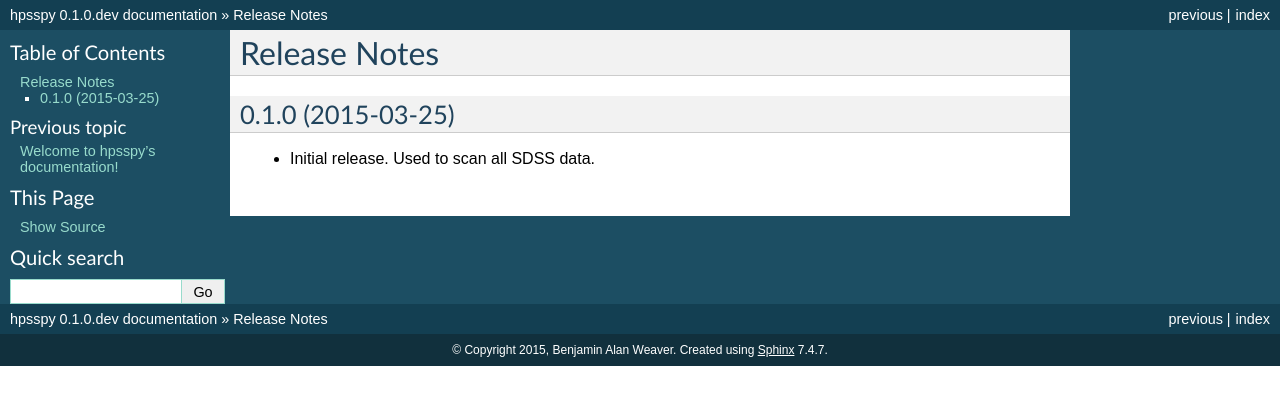
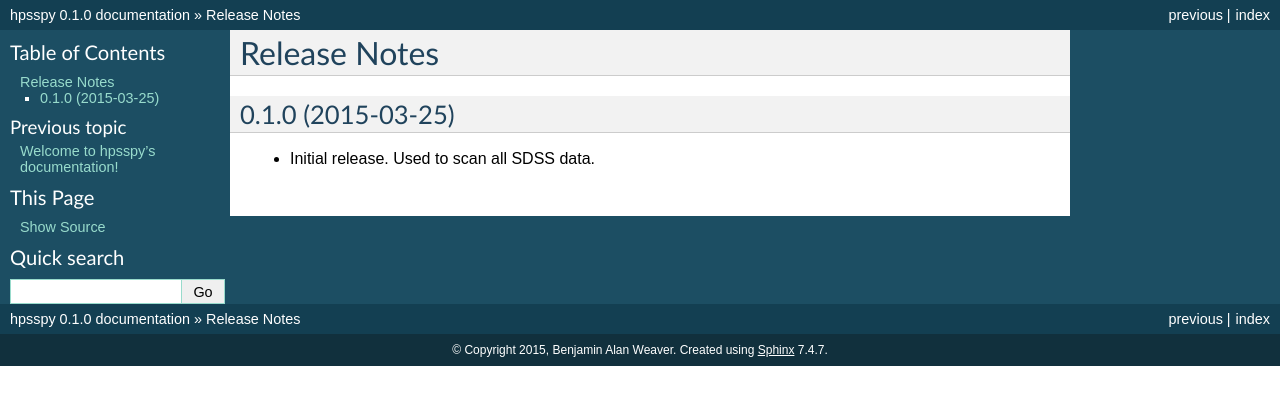
Before and after one commit to weaverba137/hpsspy, a Sphinx documentation site: the page built from doc/changes.rst, in a window 1280 px wide. Shown: the top 405 px of the page. Built offline with Sphinx 7.4.7, drawn with Linux system fonts in a browser that asks for light colours.

```diff
--- a/doc/conf.py
+++ b/doc/conf.py
@@ -14,6 +14,7 @@
 
 import sys
 import os
+import hpsspy
 
 # If extensions (or modules to document with autodoc) are in another directory,
 # add these directories to sys.path here. If the directory is relative to the
@@ -54,6 +55,7 @@ master_doc = 'index'
 
 # General information about the project.
 project = u'hpsspy'
+author = 'Benjamin Alan Weaver'
 copyright = u'2015, Benjamin Alan Weaver'
 
 # The version info for the project you're documenting, acts as replacement for
@@ -61,9 +63,9 @@ copyright = u'2015, Benjamin Alan Weaver'
 # built documents.
 #
 # The short X.Y version.
-version = '0.1.0'
+version = hpsspy.__version__.split('-', 1)[0]
 # The full version, including alpha/beta/rc tags.
-release = '0.1.0.dev'
+release = hpsspy.__version__
 
 # The language for content autogenerated by Sphinx. Refer to documentation
 # for a list of supported languages.
@@ -103,6 +105,8 @@ pygments_style = 'sphinx'
 # If true, keep warnings as "system message" paragraphs in the built documents.
 #keep_warnings = False
 
+# Supress warnings about nonexistent documents.
+numpydoc_show_class_members = False
 
 # -- Options for HTML output ----------------------------------------------
 
@@ -137,7 +141,7 @@ html_theme = 'default'
 # Add any paths that contain custom static files (such as style sheets) here,
 # relative to this directory. They are copied after the builtin static files,
 # so a file named "default.css" will overwrite the builtin "default.css".
-html_static_path = ['_static']
+#html_static_path = ['_static']
 
 # Add any extra paths that contain custom files (such as robots.txt or
 # .htaccess) here, relative to this directory. These files are copied
```
